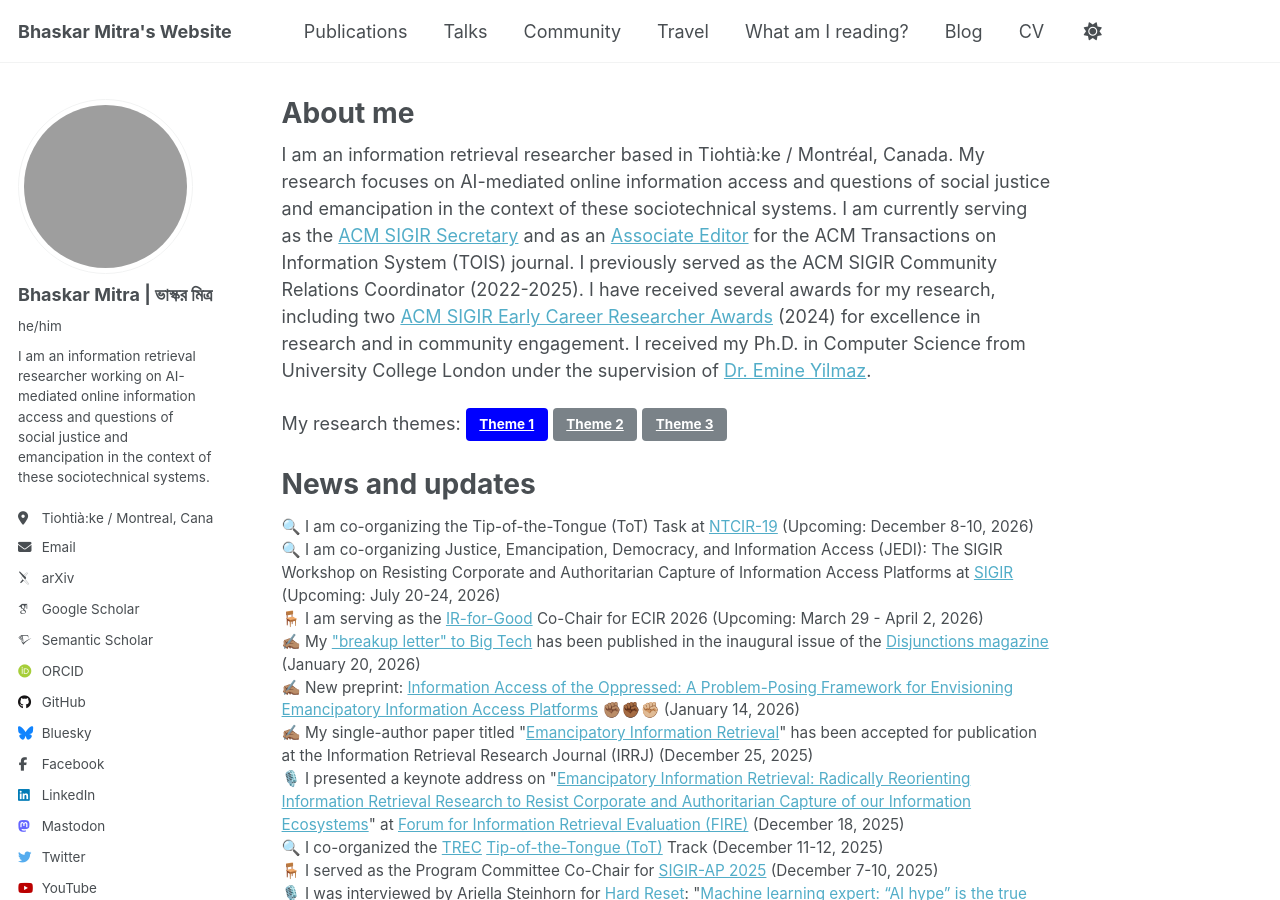
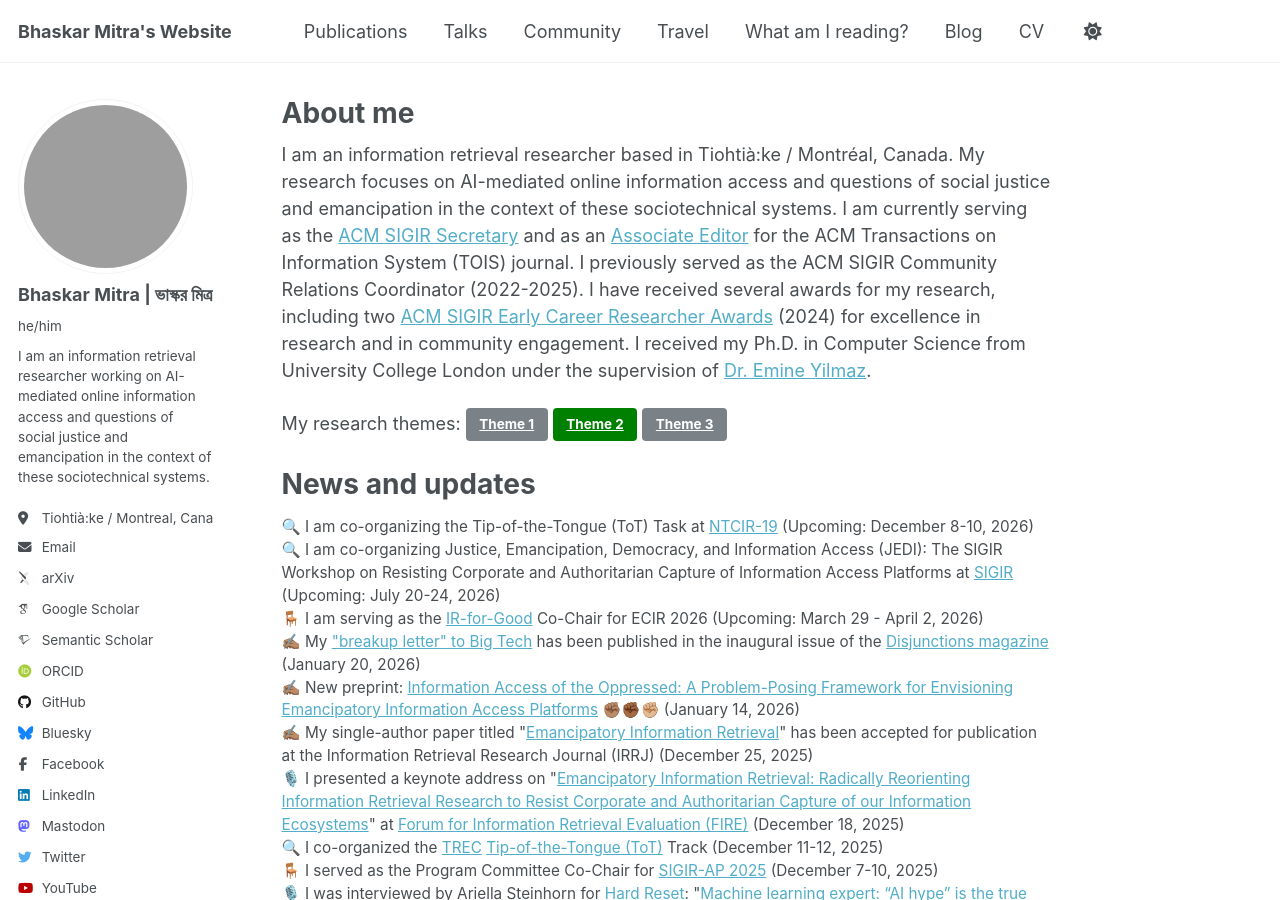
Before and after one commit to bhaskar-mitra/bhaskar-mitra.github.io, a Jekyll site: the page built from _pages/about.md, in a window 1280 px wide and 900 px high. Built offline with Jekyll 4.4.1, drawn with Linux system fonts in a browser that asks for light colours; some web fonts are replaced; grey boxes are pictures that could not be loaded.

Commit message:
Update about.md

```diff
--- a/_pages/about.md
+++ b/_pages/about.md
@@ -16,8 +16,8 @@ I received my Ph.D. in Computer Science from University College London under the
 <br/>
 
 My research themes:
-<a href="theme-1" class="btn" style="background-color:blue; a{:hover {background-color: mix(#000, blue, 20%)}}">Theme 1</a>
-<a href="theme-2" class="btn">Theme 2</a>
+<a href="theme-1" class="btn" style="background-color:blue a{:hover {background-color: mix(#000, blue, 20%)}}">Theme 1</a>
+<a href="theme-2" class="btn" style="background-color:green">Theme 2</a>
 <a href="theme-3" class="btn">Theme 3</a>
 
 
```
